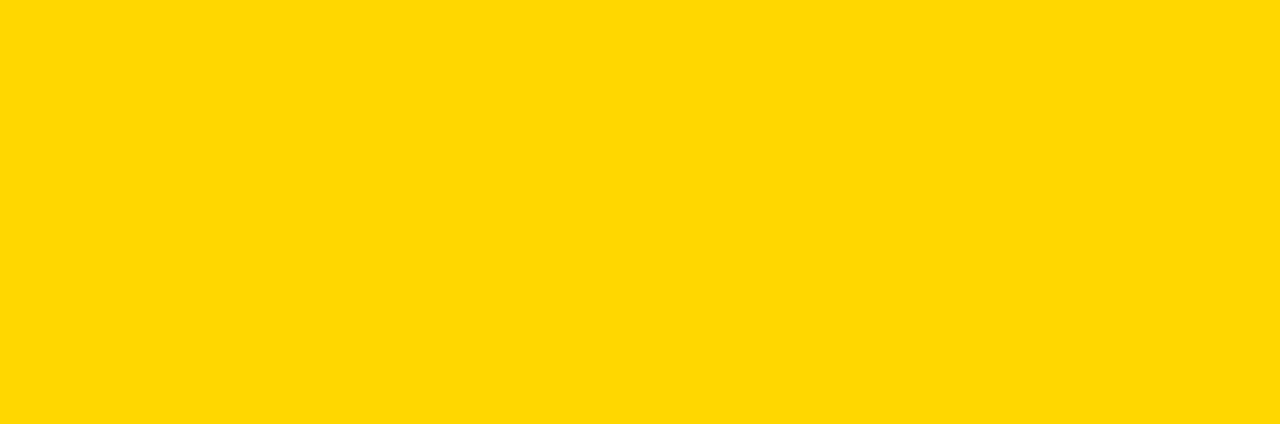
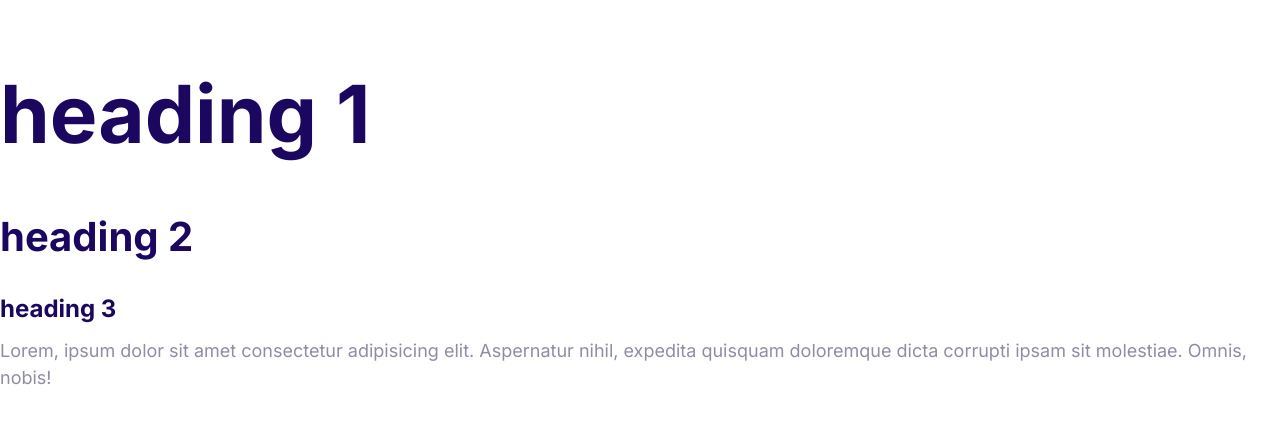
Before and after one commit to Justin822/socialflyer, a plain HTML site: page index.html in a window 1280 px wide. Drawn offline with Linux system fonts and the light colour scheme.

Commit message:
Define the styles for the fonts.

```diff
--- a/css/styles.css
+++ b/css/styles.css
@@ -1,3 +1,59 @@
+:root {
+  --color-primary: #2584ff;
+  --color-secondary: #00d9ff;
+  --color-accent: #ff3400;
+  --color-headings: #1b0760;
+  --color-body: #918ca4;
+}
+
+html {
+  font-size: 62.5%;
+}
+
 body {
-  background: gold;
+  font-family: Inter, sans-serif;
+  font-size: 2.4rem;
+  line-height: 1.5;
+  color: var(--color-body);
 }
+
+h1,
+h2,
+h3 {
+  color: var(--color-headings);
+  margin-bottom: 1rem;
+}
+
+h1 {
+  font-size: 7rem;
+}
+
+h2 {
+  font-size: 4rem;
+}
+
+h3 {
+  font-size: 3rem;
+}
+
+p {
+  margin-top: 0;
+}
+
+@media screen and (min-width: 1024px) {
+  body {
+    font-size: 1.8rem;
+  }
+
+  h1 {
+    font-size: 8rem;
+  }
+
+  h2 {
+    font-size: 4rem;
+  }
+
+  h3 {
+    font-size: 2.4rem;
+  }
+}
--- a/index.html
+++ b/index.html
@@ -5,8 +5,23 @@
     <meta http-equiv="X-UA-Compatible" content="IE=edge" />
     <meta name="viewport" content="width=device-width, initial-scale=1.0" />
     <title>Document</title>
+    <link rel="preconnect" href="https://fonts.googleapis.com" />
+    <link rel="preconnect" href="https://fonts.gstatic.com" crossorigin />
+    <link
+      href="https://fonts.googleapis.com/css2?family=Inter:wght@400;700&display=swap"
+      rel="stylesheet"
+    />
     <link rel="stylesheet" href="css/normalize.css" />
     <link rel="stylesheet" href="css/styles.css" />
   </head>
-  <body></body>
+  <body>
+    <h1>heading 1</h1>
+    <h2>heading 2</h2>
+    <h3>heading 3</h3>
+    <p>
+      Lorem, ipsum dolor sit amet consectetur adipisicing elit. Aspernatur
+      nihil, expedita quisquam doloremque dicta corrupti ipsam sit molestiae.
+      Omnis, nobis!
+    </p>
+  </body>
 </html>
```
